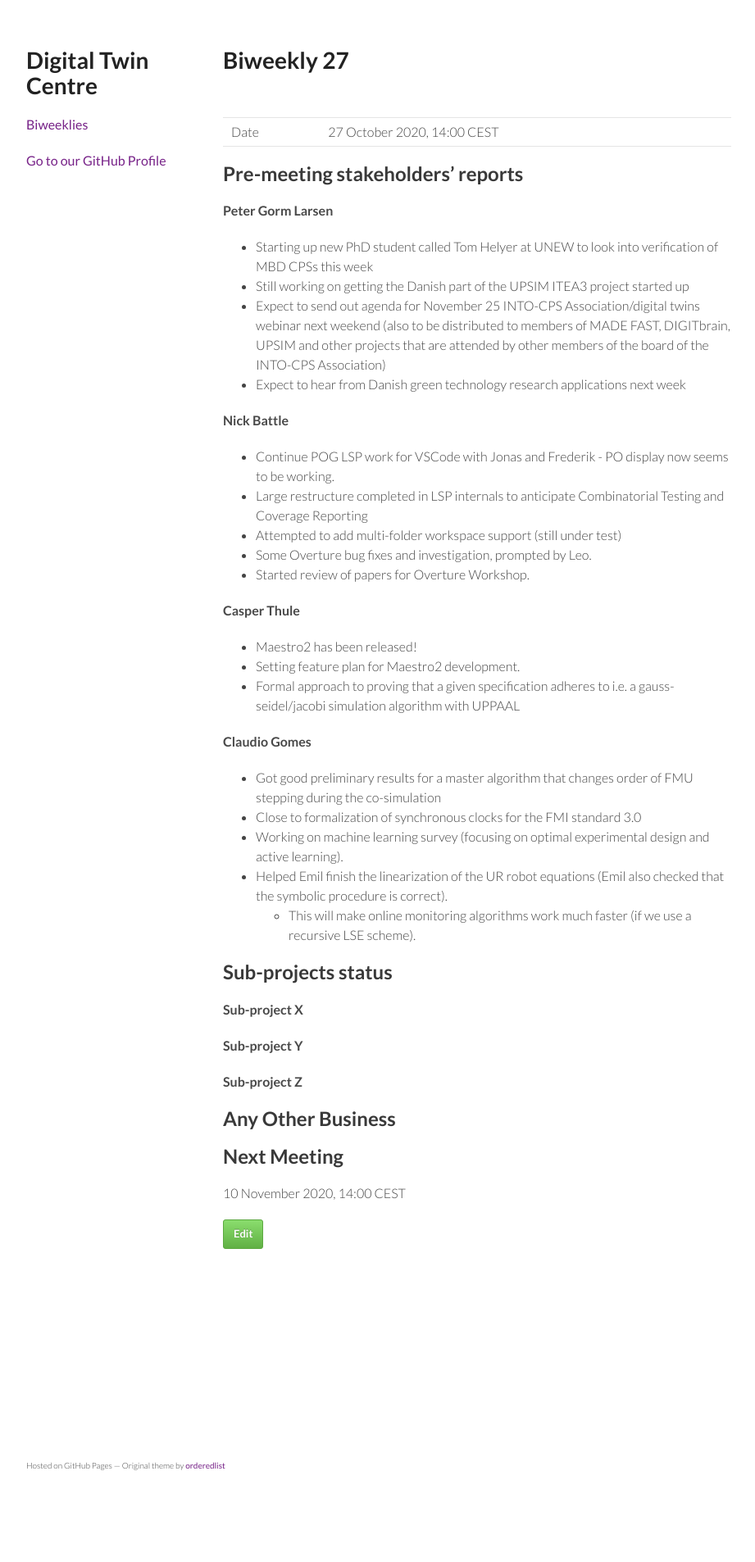
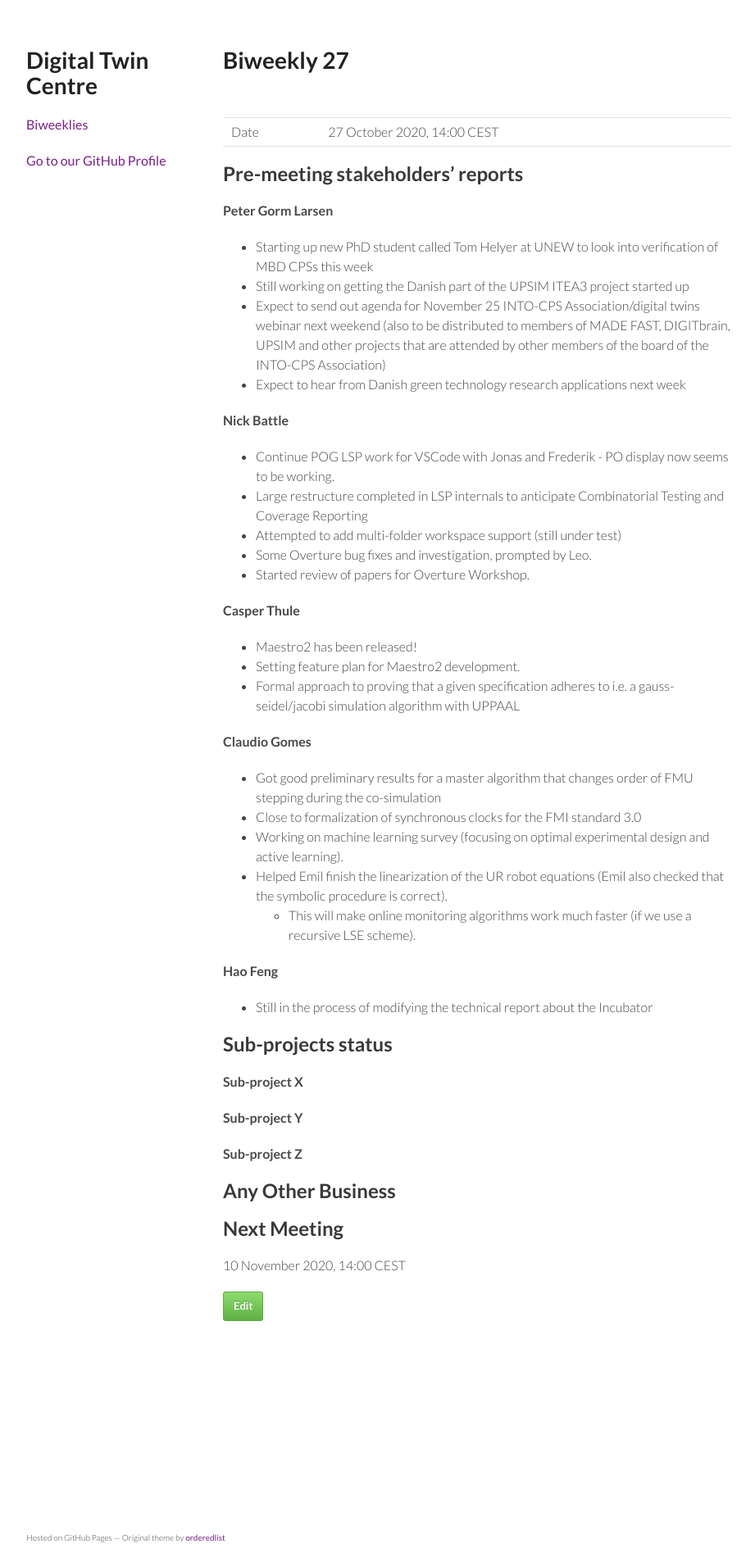
Before and after one commit to digitaltwincentre/digitaltwincentre.github.io, a Jekyll site: the page built from _biweeklies/Biweekly-27.md, in a window 1280 px wide. Shown: the whole page at 82% size, without its empty margins (178-1099 px from the left). Built offline with Jekyll 4.4.1, drawn with Linux system fonts in a browser that asks for light colours; nearby versions of some CDN libraries; before the commit the page ends 1818 px from its top, so only the background shows below that.

Commit message:
Update Biweekly-27.md

```diff
--- a/_biweeklies/Biweekly-27.md
+++ b/_biweeklies/Biweekly-27.md
@@ -45,6 +45,9 @@ date: 27 October 2020, 1400 CEST
 * Helped Emil finish the linearization of the UR robot equations (Emil also checked that the symbolic procedure is correct).
   * This will make online monitoring algorithms work much faster (if we use a recursive LSE scheme).
 
+#### Hao Feng
+* Still in the process of modifying the technical report about the Incubator
+
 
 ## Sub-projects status
 
```
